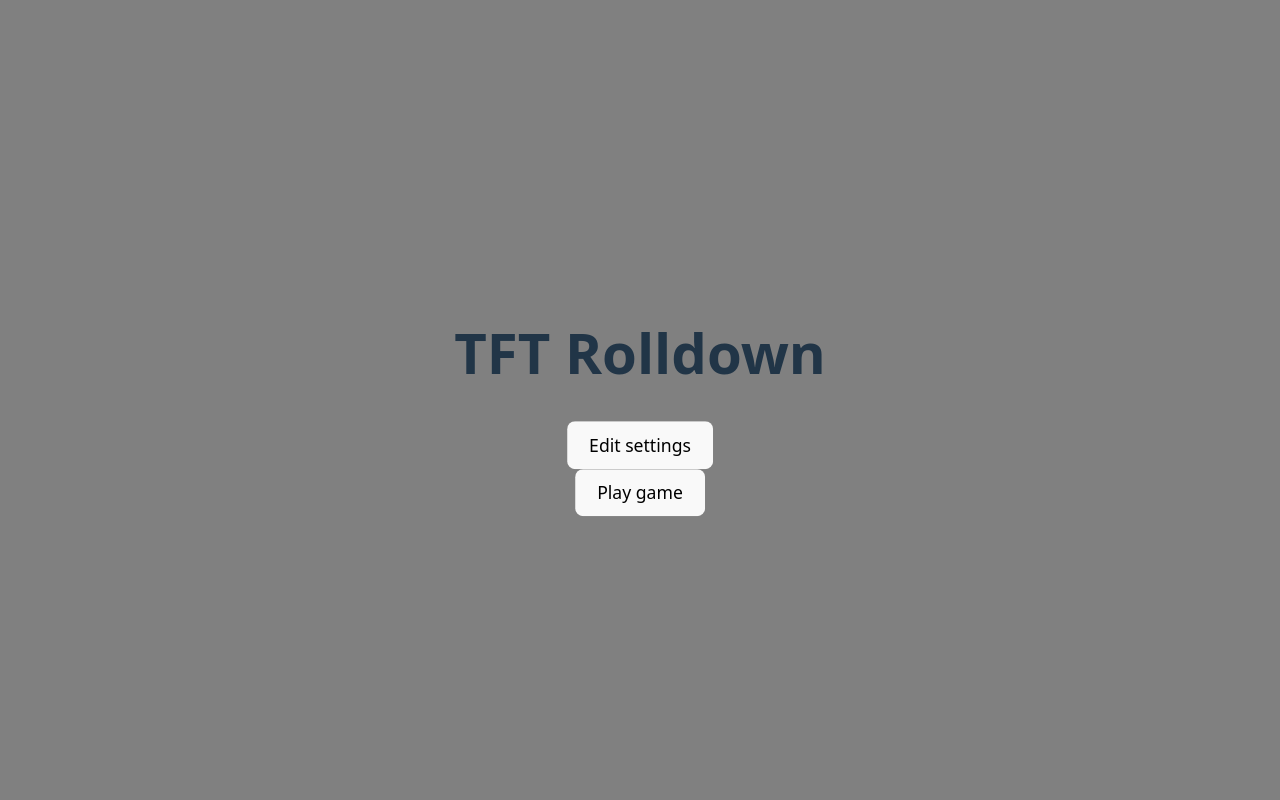
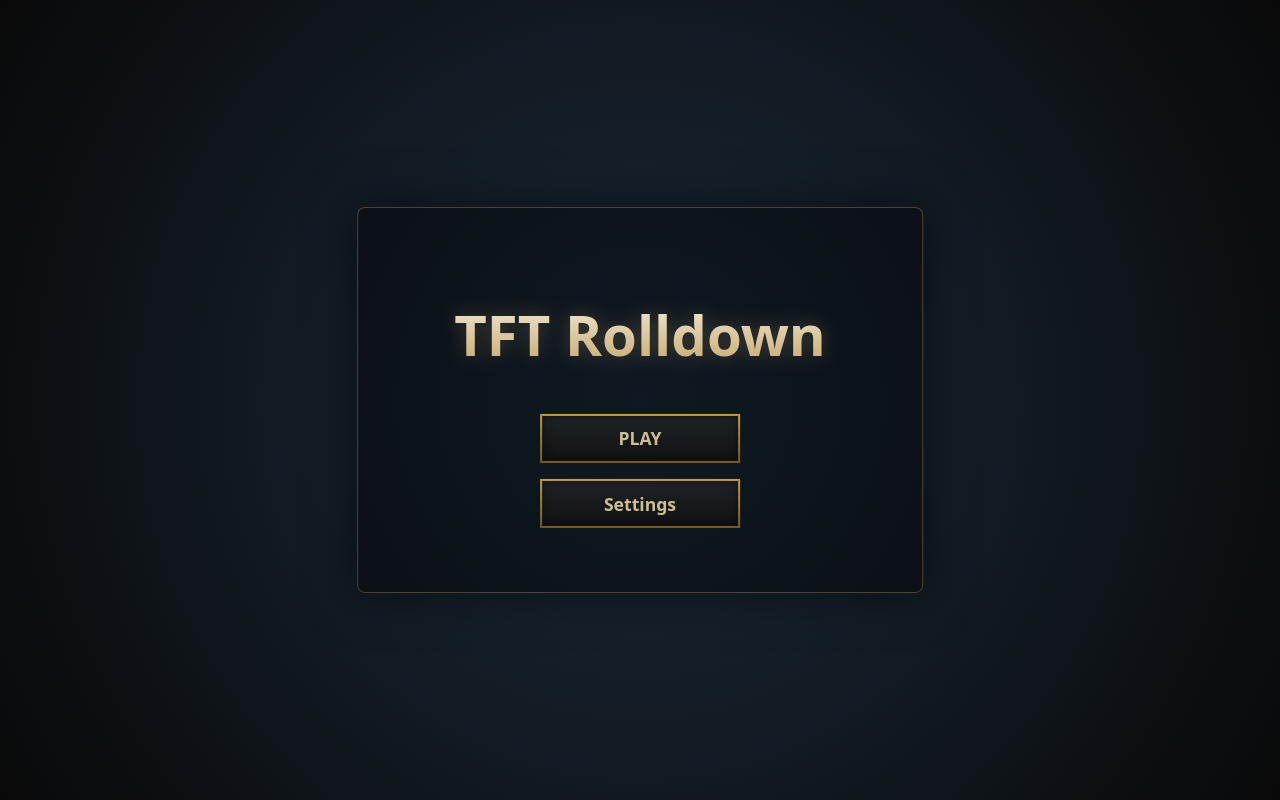
Before and after one commit to jubbyjl/tft-rolldown, a React (Vite) app: page / in a window 1280 px wide. Built offline with nearby package versions, Linux system fonts and the light colour scheme.

Commit message:
style menus, buttons

```diff
--- a/src/App.css
+++ b/src/App.css
@@ -1,6 +1,16 @@
+
+:root, :modal {
+  color: #f0e6d2;
+}
 
 * {
   box-sizing: border-box;
+  margin: 0;
+  padding: 0;
+}
+
+:modal {
+  margin: auto;
 }
 
 .center {
@@ -10,3 +20,94 @@
   transform: translate(-50%, -50%);
   text-align: center;
 }
+
+.box {
+  background: rgba(0, 0, 0, 0.4);
+  border-radius: 1vh;
+  border: 1px solid #c8aa6e55;
+  box-shadow: 0 0 50px rgba(0, 0, 0, 0.5);
+  min-width: 50vh;
+}
+
+.btn {
+  color: #cdbe91;
+  border: 2px solid #c8aa6e;
+  font-weight: bold;
+  transition: all 0.2s ease;
+  box-shadow: inset 0 0 10px rgba(0, 0, 0, 0.5);
+  border-radius: 0;
+  background: linear-gradient(to bottom, #1e2328 0%, #111 100%);
+  border-image: linear-gradient(to bottom, #c89b3c, #785a28) 1;
+}
+
+.btn:hover {
+  color: #f0e6d2;
+  background: #2a3138;
+  box-shadow: inset 0 0 20px rgba(200, 170, 110, 0.2), 0 0 15px rgba(200, 170, 110, 0.4);
+  border-color: #f0e6d2;
+}
+
+.btn:active {
+  transform: scale(0.96);
+  filter: brightness(0.8);
+}
+
+.menu-btn {
+  min-width: 25vh;
+}
+
+.close-btn::after {
+  content: "\2716";
+  color: #cf6060;
+}
+
+/* Utils */
+
+.p-1 {
+  padding: 2vh;
+}
+
+.p-2 {
+  padding: 4vh;
+}
+
+.p-3 {
+  padding: 8vh;
+}
+
+.m-0 {
+  margin: 0;
+}
+
+.m-1 {
+  margin: 2vh;
+}
+
+.m-2 {
+  margin: 4vh;
+}
+
+.mb-1 {
+  margin-bottom: 2vh;
+}
+
+.mb-2 {
+  margin-bottom: 4vh;
+}
+
+.text-l {
+  text-align: left;
+}
+
+.text-r {
+  text-align: right;
+}
+
+.space-between {
+  display: flex;
+  justify-content: space-between;
+}
+
+.items-center {
+  place-items: center;
+}
--- /dev/null
+++ b/src/components/EndButton.tsx
@@ -0,0 +1,12 @@
+import { useContext } from "react"
+import { GameStateContext } from "../game-state-context"
+
+function EndButton() {
+  const gameState = useContext(GameStateContext);
+
+  return <>
+    <button className="btn close-btn m-1" onClick={() => gameState.dispatch({ type: "end" })}></button>
+  </>
+}
+
+export default EndButton
--- a/src/components/Game.module.css
+++ b/src/components/Game.module.css
@@ -1,7 +1,7 @@
 
 .gameContainer {
   height: 100vh;
-  background-color: gray;
   position: relative;
   font-size: 2.2vh;
+  background: radial-gradient(circle, #1a2a3a 0%, #090909 100%);
 }
--- a/src/components/Game.tsx
+++ b/src/components/Game.tsx
@@ -8,6 +8,7 @@ import Timer from "./Timer";
 import styles from "./Game.module.css"
 import RoundInfo from "./RoundInfo";
 import Intermission from "./Intermission";
+import EndButton from "./EndButton";
 
 function Game() {
   const [gameState, gameStateDispatch] = useReducer(gameStateReducer, {
@@ -43,13 +44,13 @@ function Game() {
             <MainMenu />
           : gameState.status === "intermission" ?
             <>
-              <button onClick={() => gameStateDispatch({ type: "end" })}>Stop</button>
+              <EndButton />
               <Intermission />
               <Shop />
             </>
           : gameState.status === "ingame" ?
             <>
-              <button onClick={() => gameStateDispatch({ type: "end" })}>Stop</button>
+              <EndButton />
               <Timer />
               <RoundInfo />
               <Shop />
--- /dev/null
+++ b/src/components/MainMenu.module.css
@@ -0,0 +1,12 @@
+
+.title {
+  background: linear-gradient(to bottom, #f0e6d2 0%, #c8aa6e 100%);
+  background-clip: text;
+  -webkit-text-fill-color: transparent;
+  filter: drop-shadow(0 0 10px rgba(200, 170, 110, 0.3));
+}
+
+.modal {
+  background: #0a0e13;
+  min-width: 55vh;
+}
--- a/src/components/MainMenu.tsx
+++ b/src/components/MainMenu.tsx
@@ -1,6 +1,7 @@
 import { useContext, useLayoutEffect, useRef, useState } from "react"
 import { GameStateContext } from "../game-state-context"
 import Settings from "./Settings";
+import styles from "./MainMenu.module.css"
 
 function MainMenu() {
   const gameState = useContext(GameStateContext);
@@ -17,20 +18,20 @@ function MainMenu() {
   }, [editingSettings])
 
   return <>
-    <div className="center">
-      <h1>TFT Rolldown</h1>
+    <div className="center box p-3">
+      <h1 className={"m-2 " + styles.title}>TFT Rolldown</h1>
       <div>
-        <button onClick={() => setEditingSettings(prev => !prev)}>Edit settings</button>
+        <button className="btn menu-btn m-1" onClick={() => gameState.dispatch({ type: "play" })}>PLAY</button>
       </div>
-      <dialog ref={settingsModalRef} onClose={() => setEditingSettings(false)} closedby="any">
-        <div>
-          <button onClick={() => setEditingSettings(false)}>Close</button>
+      <div>
+        <button className="btn menu-btn" onClick={() => setEditingSettings(prev => !prev)}>Settings</button>
+      </div>
+      <dialog className={"box p-1 " + styles.modal} ref={settingsModalRef} onClose={() => setEditingSettings(false)} closedby="any">
+        <div className="text-r">
+          <button className="btn close-btn" onClick={() => setEditingSettings(false)}></button>
         </div>
         {editingSettings && <Settings />}
       </dialog>
-      <div>
-        <button onClick={() => gameState.dispatch({ type: "play" })}>Play game</button>
-      </div>
     </div>
   </>
 }
--- a/src/components/Results.tsx
+++ b/src/components/Results.tsx
@@ -6,27 +6,27 @@ function Results() {
   const results = gameState.state.results;
 
   return <>
-    <div className="center">
-      <h1>Results</h1>
-      <div>
-        Time left: {results.timeLeft}
+    <div className="center box p-3">
+      <h1 className="mb-2">Results</h1>
+      <div className="mb-1 space-between">
+        Time left: <span>{results.timeLeft}s</span>
       </div>
-      <div>
-        Gold left: {gameState.state.shop.gold}
+      <div className="mb-1 space-between">
+        Gold left: <span>{gameState.state.shop.gold}</span>
       </div>
-      <div>
-        Rerolls: {results.rerolls}
+      <div className="mb-1 space-between">
+        Rerolls: <span>{results.rerolls}</span>
       </div>
-      <div>
-        Targets seen: {results.targetsSeen}
+      <div className="mb-1 space-between">
+        Targets seen: <span>{results.targetsSeen}</span>
       </div>
-      <div>
-        Targets bought: {results.targetsBought}
+      <div className="mb-1 space-between">
+        Targets bought: <span>{results.targetsBought}</span>
       </div>
-      <div>
-        Misbuys: {results.misbuys}
+      <div className="mb-2 space-between">
+        Misbuys: <span>{results.misbuys}</span>
       </div>
-      <button onClick={() => gameState.dispatch({ type: "returnToMenu" })}>Return to menu</button>
+      <button className="btn" onClick={() => gameState.dispatch({ type: "returnToMenu" })}>Return to menu</button>
     </div>
   </>
 }
--- a/src/components/Settings.tsx
+++ b/src/components/Settings.tsx
@@ -24,10 +24,10 @@ function Settings() {
 
   return <>
     <div>
-      <h1>Settings</h1>
-      <div>
+      <h1 className="mb-2">Settings</h1>
+      <div className="space-between items-center p-2">
         Reroll:
-        <button onClick={() => setEditingReroll(prev => !prev)}>
+        <button className="btn" onClick={() => setEditingReroll(prev => !prev)}>
           {!editingReroll ? gameState.state.settings.reroll : "..."}
         </button>
       </div>
```
